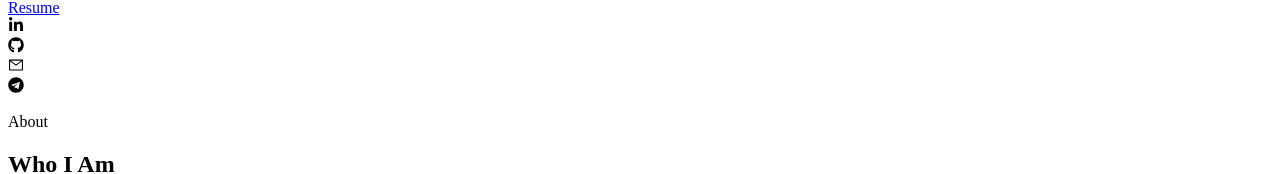
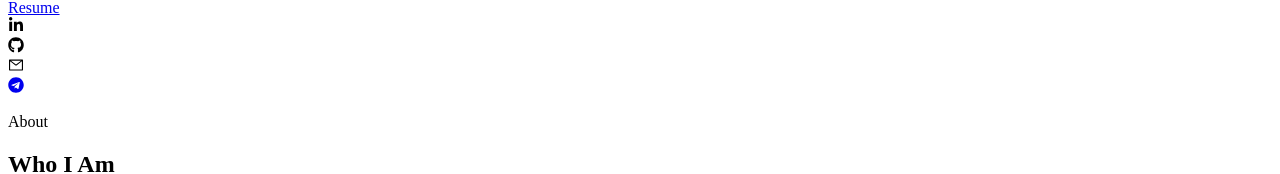
Before and after one commit to atsed27/portfolio, a Next.js app: page / in a window 1280 px wide. Shown: the part 183-357 px from the top of the page. Built offline with nearby package versions, Linux system fonts and the light colour scheme.

Commit message:
updet icons

```diff
--- a/components/Main.jsx
+++ b/components/Main.jsx
@@ -42,7 +42,9 @@ function Main() {
               <AiOutlineMail />
             </div>
             <div className="p-6 duration-300 ease-in rounded-full shadow-lg cursor-pointer shadow-gray-400 hover:scale-110 ">
-              <FaTelegram />
+              <Link href={'https://web.telegram.org/k/'}>
+                <FaTelegram />
+              </Link>
             </div>
           </div>
         </div>
```
Also changed, not shown: public/assets/projects/aws.png (added).
